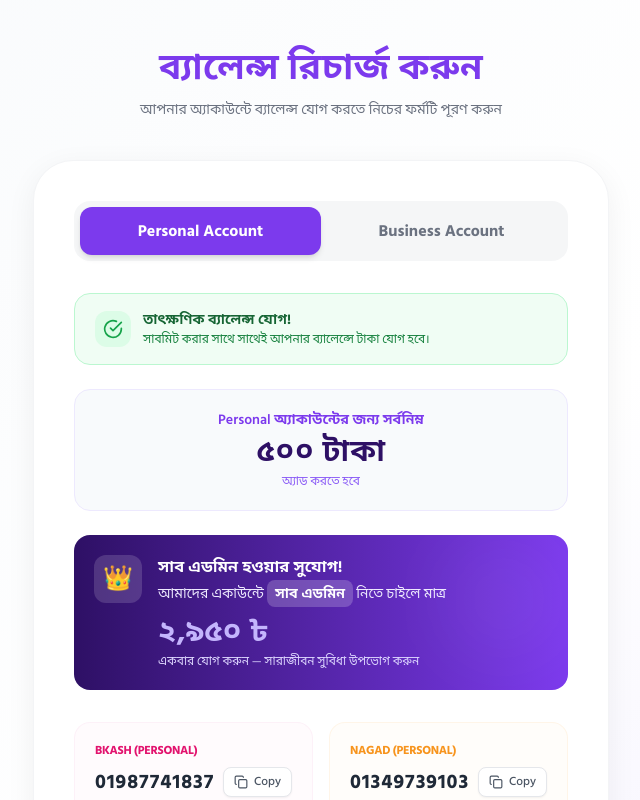
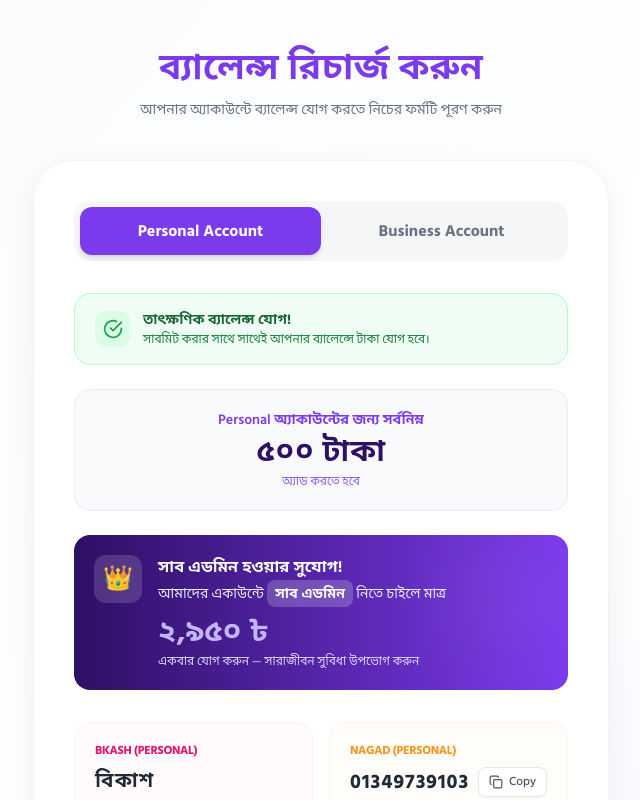
Before and after one commit to webasiful32-coder/nagarik-seba2, a Next.js app: page /dashboard/balance in a window 1280 px wide. Shown: the top 800 px of the page, without its empty margins (319-959 px from the left). Built offline with nearby package versions, Linux system fonts and the light colour scheme; no server answers.

Commit message:
update code6

```diff
--- a/app/dashboard/balance/page.tsx
+++ b/app/dashboard/balance/page.tsx
@@ -16,7 +16,7 @@ export default function BalancePage() {
     const router = useRouter()
 
     const paymentNumbers = {
-        bKash: '01987741837',
+        bKash: 'বিকাশ লেনদেন সাময়িকভাবে বন্ধ',
         Nagad: '01349739103',
     }
 
--- a/components/layout/Footer.tsx
+++ b/components/layout/Footer.tsx
@@ -152,7 +152,7 @@ export default function Footer() {
                 <div className="w-9 h-9 rounded-xl bg-violet-900/50 border border-violet-700/30 flex items-center justify-center flex-shrink-0 mt-0.5">
                   <MapPin size={15} className="text-violet-400" />
                 </div>
-                <span className="text-gray-400 text-sm leading-relaxed">ঢাকা, বাংলাদেশ</span>
+                <span className="text-gray-400 text-sm leading-relaxed"></span>
               </li>
               <li>
                 <Link
```
